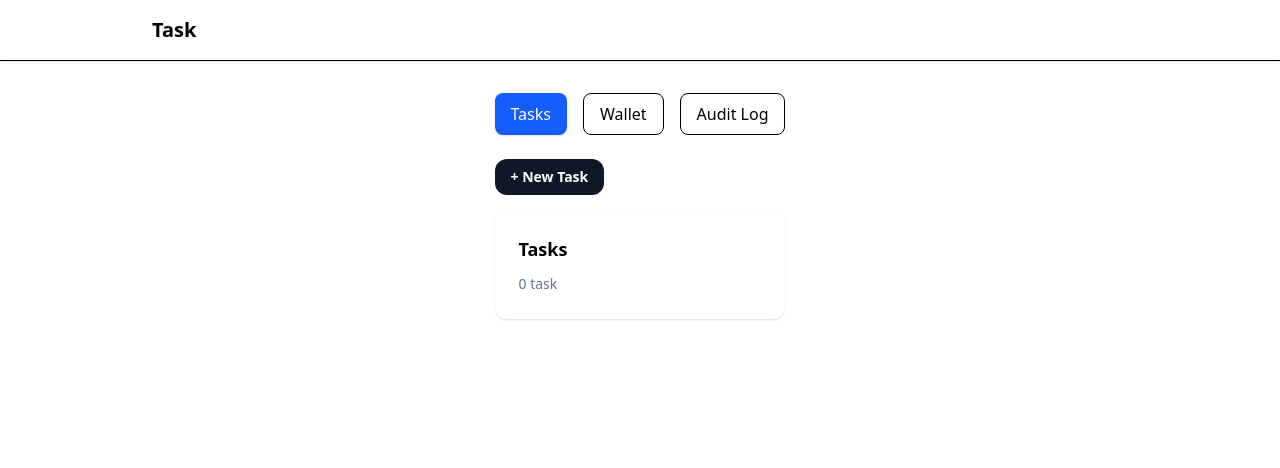
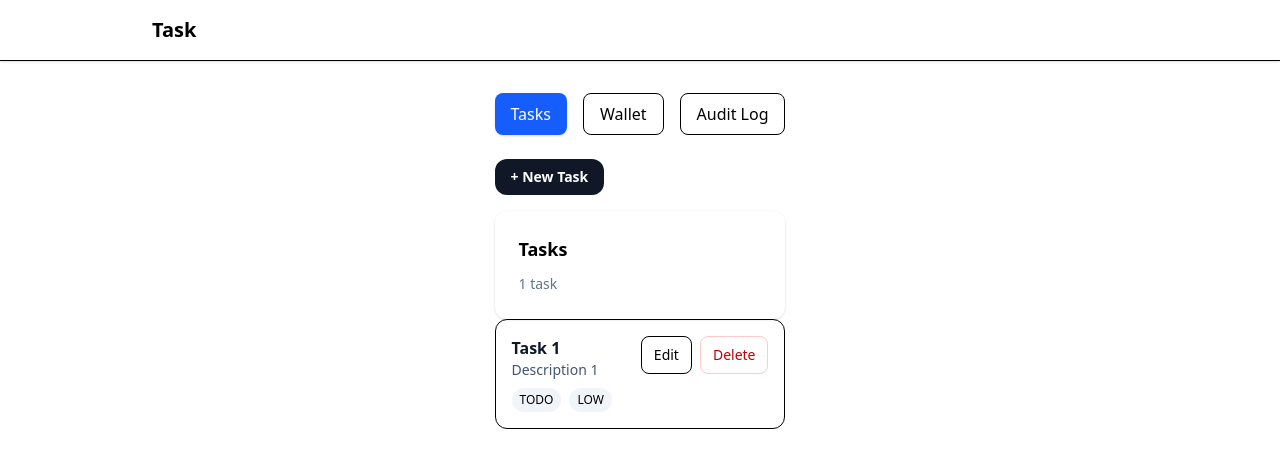
Before and after one commit to antonella-deboracalvio/test-task-wallet, a React (Vite) app: page / in a window 1280 px wide. Shown: the top 468 px of the page. Built offline with nearby package versions, Linux system fonts and the light colour scheme.

Commit message:
edit logic CRUD

```diff
--- a/src/App.tsx
+++ b/src/App.tsx
@@ -9,8 +9,8 @@ type Task = {
   description: string;
   status: Status;
   priority: Priority;
-  createdAt: number;
 };
+
 
 const getAddTask = (tasks: Task[], task: Task) => {
   return [...tasks, task];
@@ -30,9 +30,18 @@ const getDeleteTask = (tasks: Task[], id: string) => {
 };
 
 
+export default function App() {
+  const [tasks, setTasks] = useState<Task[]>([
+    {
+      id: crypto.randomUUID(),
+      title: "Task 1",
+      description: "Description 1",
+      status: "TODO",
+      priority: "LOW",
+  }
+  ]);
 
-export default function App() {
-  const [tasks, setTasks] = useState<Task[]>([]);
+  const [editTask, setEditTask] = useState<Task | null>(null);
 
   return (
       <div className="flex flex-col min-h-screen">
@@ -61,7 +70,7 @@ export default function App() {
 
 
           <button className="inline-flex items-center justify-center rounded-xl bg-gray-900 px-4 py-2 text-sm font-semibold text-white hover:bg-black mb-4"
-          onClick={getAddTask (tasks, { id: crypto.randomUUID(), title: "", description: "", status: "TODO", priority: "LOW", createdAt: Date.now() })}>
+          onClick={() => setTasks(getAddTask(tasks, { id: crypto.randomUUID(), title: "", description: "", status: "TODO", priority: "LOW" }))}>
             + New Task
 
           </button>
@@ -99,11 +108,11 @@ export default function App() {
                   </div>
                   <div className="flex gap-2">
                     <button className="text-sm px-3 py-2 rounded-lg border hover:bg-white"
-                    onClick={getUpdateTask (tasks, task)}>
+                    onClick={() => setEditTask(task)}>
                       Edit
                     </button>
                     <button className="text-sm px-3 py-2 rounded-lg border border-red-200 text-red-700 hover:bg-red-50"
-                    onClick={getDeleteTask(tasks, task.id)}>
+                    onClick={()=> setTasks(getDeleteTask(tasks, task.id))}>
                       Delete
                     </button>
                   </div>
```
